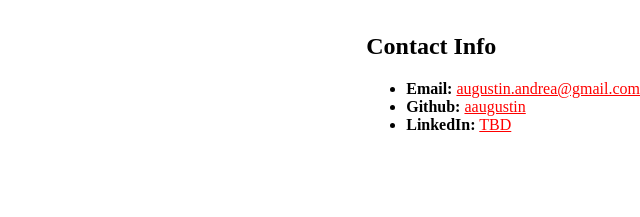
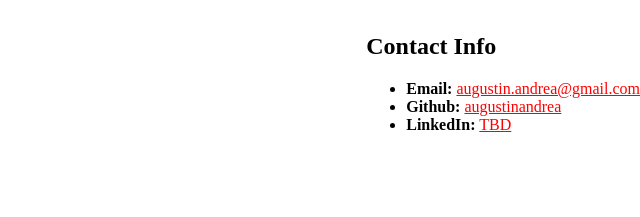
Before and after one commit to augustinandrea/augustinandrea.github.io, a plain HTML site: page index.html in a window 1280 px wide. Shown: the part 127-344 px from the top of the page, 640-1280 px from the left. Drawn offline with Linux system fonts and the light colour scheme.

Commit message:
test two

```diff
--- a/index.html
+++ b/index.html
@@ -34,7 +34,7 @@
         <h2>Contact Info</h2>
         <ul>
           <li><strong>Email:</strong> <a href="#">augustin.andrea@gmail.com</a></li>
-          <li><strong>Github:</strong> <a href="https://github.com/augustinandrea">aaugustin</a></li>
+          <li><strong>Github:</strong> <a href="https://github.com/augustinandrea">augustinandrea</a></li>
           <li><strong>LinkedIn:</strong> <a href="#">TBD</a></li>
         </ul>
       </section>
```
